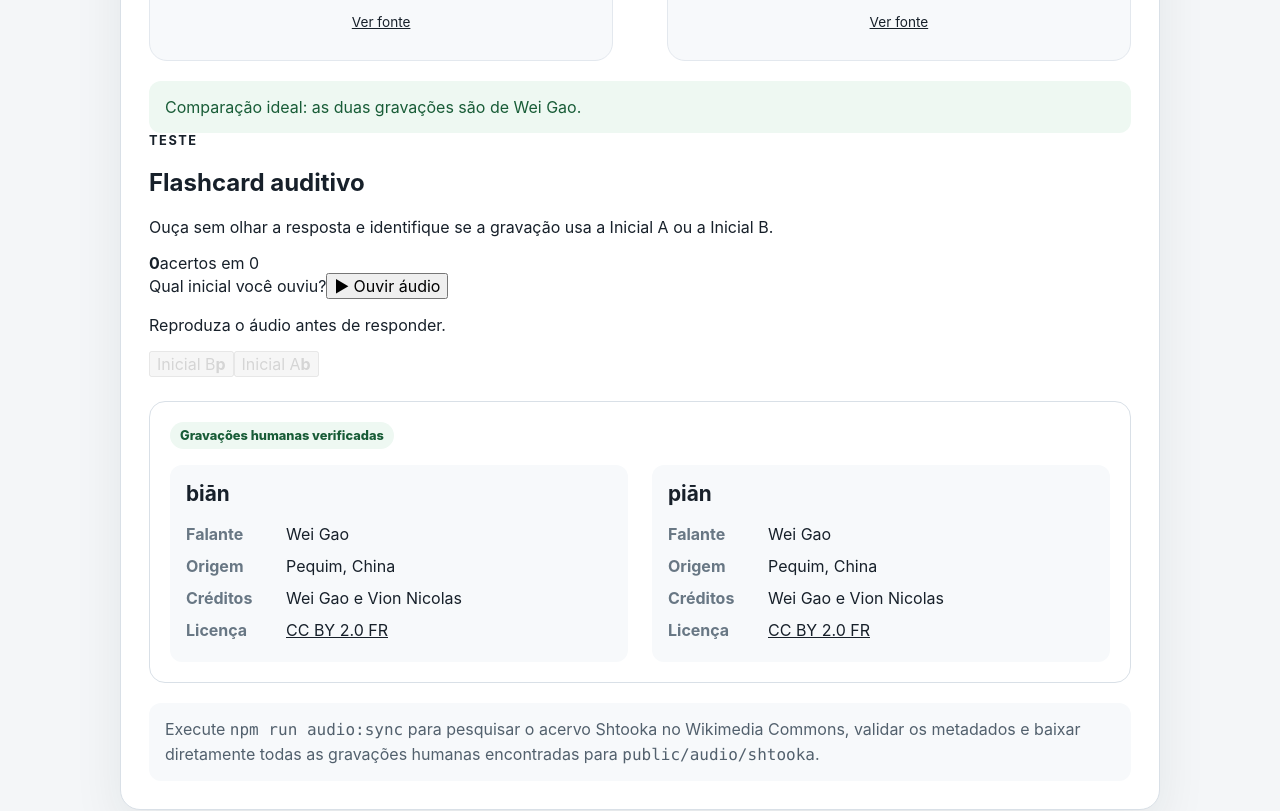
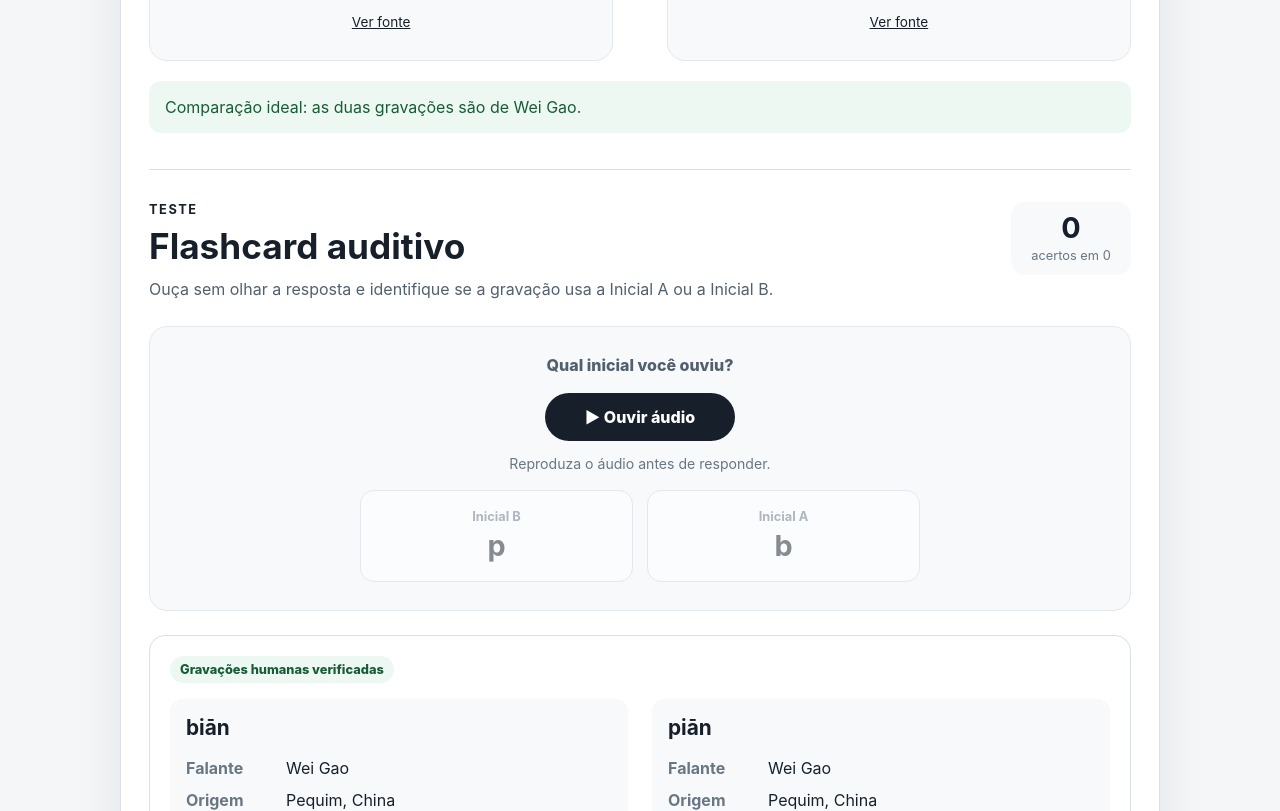
Before and after one commit to ferreis/PasiMandarim, a Vue app: page / in a window 1280 px wide. Shown: the part 720-1531 px from the top of the page. Built offline with nearby package versions, Linux system fonts and the light colour scheme.

Commit message:
style: adiciona interface do flashcard

```diff
--- a/src/style.css
+++ b/src/style.css
@@ -149,6 +149,149 @@ select {
 .audio-error { color: #8a1f17; background: #fff3f1; }
 .speaker-status.preferred { color: #185c37; background: #eef8f2; }
 
+.flashcard-section {
+  margin-top: 36px;
+  padding-top: 32px;
+  border-top: 1px solid #d9e0e7;
+}
+
+.flashcard-heading {
+  display: flex;
+  align-items: flex-start;
+  justify-content: space-between;
+  gap: 24px;
+}
+
+.flashcard-heading h2 {
+  margin: 0;
+  font-size: clamp(1.6rem, 4vw, 2.2rem);
+}
+
+.flashcard-heading p:not(.eyebrow) {
+  max-width: 650px;
+  margin: 10px 0 0;
+  color: #52606d;
+  line-height: 1.6;
+}
+
+.flashcard-score {
+  display: grid;
+  min-width: 120px;
+  padding: 12px 16px;
+  border-radius: 14px;
+  background: #f7f9fb;
+  text-align: center;
+}
+
+.flashcard-score strong {
+  font-size: 1.8rem;
+  line-height: 1;
+}
+
+.flashcard-score span {
+  margin-top: 6px;
+  color: #687784;
+  font-size: 0.8rem;
+}
+
+.flashcard-card {
+  display: grid;
+  justify-items: center;
+  gap: 18px;
+  margin-top: 24px;
+  padding: 28px;
+  border: 1px solid #e3e8ee;
+  border-radius: 18px;
+  background: #f7f9fb;
+}
+
+.flashcard-round-label {
+  color: #52606d;
+  font-weight: 800;
+}
+
+.flashcard-player {
+  min-width: 190px;
+  padding: 14px 22px;
+  border: 0;
+  border-radius: 999px;
+  background: #17202a;
+  color: #fff;
+  font-weight: 800;
+}
+
+.flashcard-hint {
+  margin: -4px 0 0;
+  color: #687784;
+  font-size: 0.88rem;
+}
+
+.flashcard-choices {
+  display: grid;
+  grid-template-columns: repeat(2, minmax(180px, 1fr));
+  gap: 14px;
+  width: min(560px, 100%);
+}
+
+.flashcard-choices button {
+  display: grid;
+  gap: 4px;
+  padding: 18px;
+  border: 1px solid #cfd8e3;
+  border-radius: 14px;
+  background: #fff;
+  color: #17202a;
+}
+
+.flashcard-choices button span {
+  color: #687784;
+  font-size: 0.8rem;
+  font-weight: 700;
+}
+
+.flashcard-choices button strong {
+  font-size: 1.8rem;
+}
+
+.flashcard-choices button.correct {
+  border-color: #2e7d4f;
+  background: #eef8f2;
+}
+
+.flashcard-choices button.wrong {
+  border-color: #b74337;
+  background: #fff3f1;
+}
+
+.flashcard-result {
+  display: grid;
+  gap: 8px;
+  width: min(560px, 100%);
+  padding: 16px;
+  border-radius: 14px;
+}
+
+.flashcard-result.correct {
+  background: #eef8f2;
+  color: #185c37;
+}
+
+.flashcard-result.wrong {
+  background: #fff3f1;
+  color: #8a1f17;
+}
+
+.flashcard-result button {
+  justify-self: start;
+  margin-top: 6px;
+  padding: 9px 14px;
+  border: 1px solid currentColor;
+  border-radius: 999px;
+  background: transparent;
+  color: inherit;
+  font-weight: 700;
+}
+
 .audio-metadata {
   margin-top: 24px;
   padding: 20px;
@@ -199,9 +342,12 @@ dd { margin: 0; }
   .trainer-card { padding: 20px; }
   .comparison, .metadata-columns { grid-template-columns: 1fr; }
   .versus { text-align: center; }
+  .flashcard-heading { flex-direction: column; }
+  .flashcard-score { width: 100%; }
 }
 
 @media (max-width: 520px) {
-  .controls-grid { grid-template-columns: 1fr; }
+  .controls-grid, .flashcard-choices { grid-template-columns: 1fr; }
+  .flashcard-card { padding: 20px; }
   dl > div { grid-template-columns: 1fr; gap: 2px; }
 }
```
